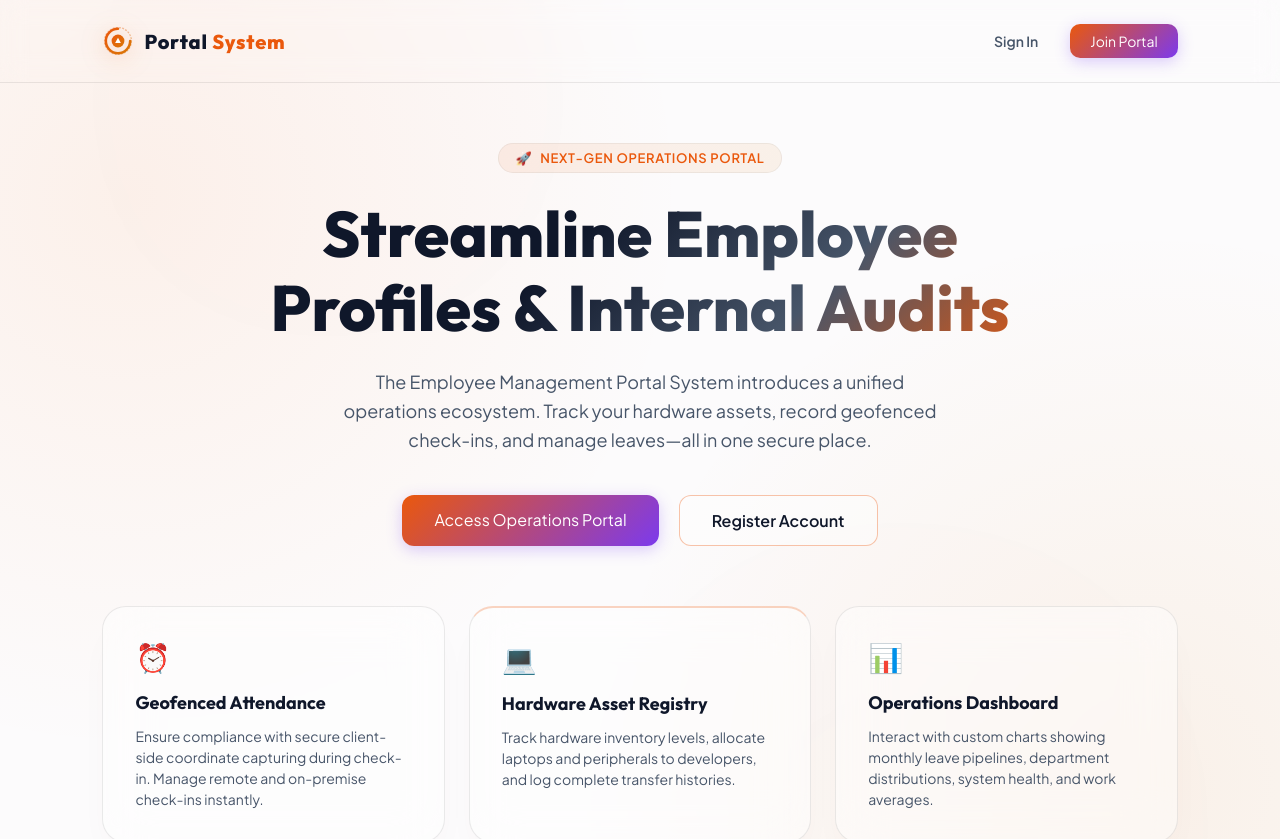
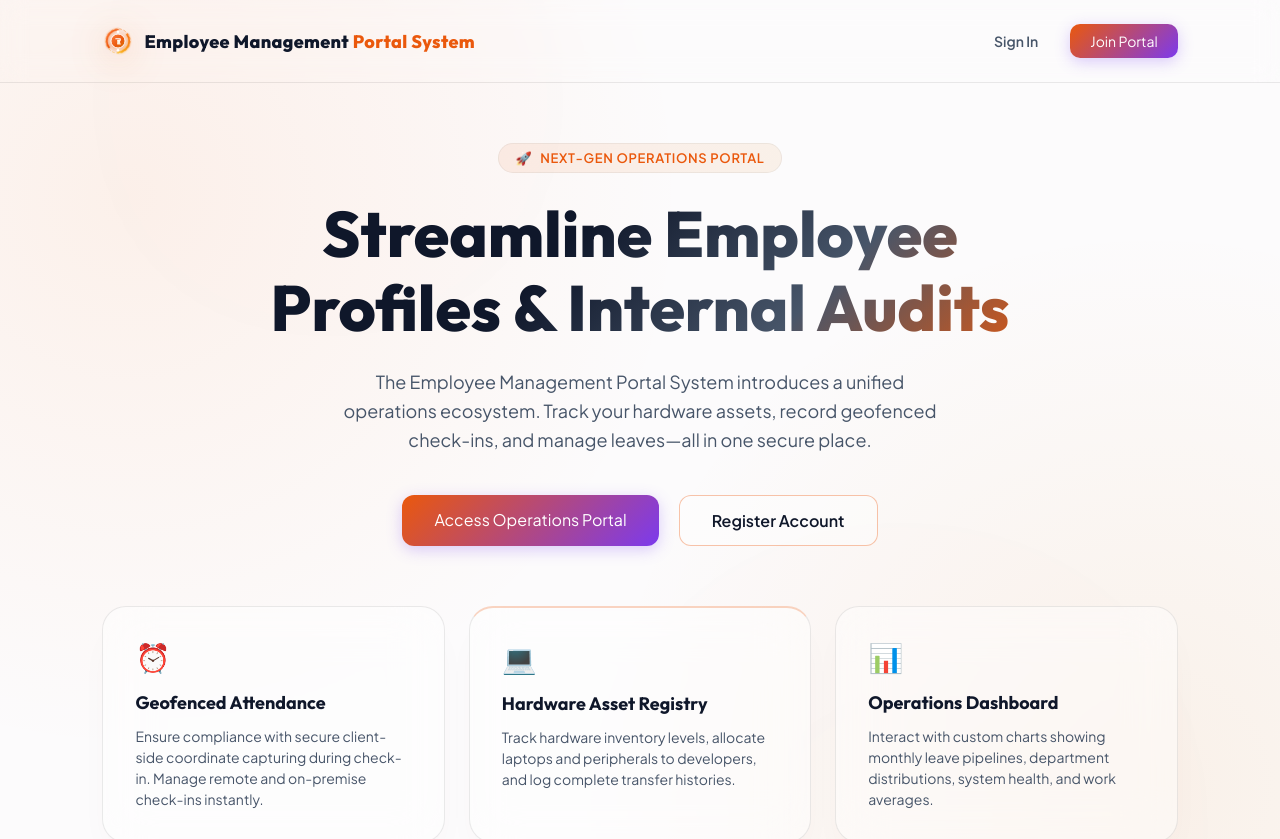
Before and after one commit to Rishigarg2118/project, a React (Vite) app in the folder I-soft-Project/frontend/: page / in a window 1280 px wide. Shown: the top 839 px of the page. Built offline with nearby package versions, Linux system fonts and the light colour scheme; no server answers.

Commit message:
feat: change brand labels to Employee Management Portal System and upgrade corporate logo design

```diff
--- a/I-soft-Project/frontend/src/components/Logo.jsx
+++ b/I-soft-Project/frontend/src/components/Logo.jsx
@@ -8,30 +8,92 @@ export default function Logo({ size = 32, style = {} }) {
       viewBox="0 0 100 100"
       fill="none"
       xmlns="http://www.w3.org/2000/svg"
-      style={{ display: 'inline-block', verticalAlign: 'middle', filter: 'drop-shadow(0 4px 12px rgba(234, 88, 12, 0.25))', ...style }}
+      style={{
+        display: 'inline-block',
+        verticalAlign: 'middle',
+        filter: 'drop-shadow(0 6px 18px rgba(234, 88, 12, 0.3))',
+        ...style
+      }}
     >
       <defs>
-        <linearGradient id="logoGrad" x1="0%" y1="0%" x2="100%" y2="100%">
-          <stop offset="0%" stopColor="var(--primary)" />
-          <stop offset="100%" stopColor="var(--secondary)" />
+        <linearGradient id="primaryGrad" x1="0%" y1="0%" x2="100%" y2="100%">
+          <stop offset="0%" stopColor="#ff7e40" />
+          <stop offset="60%" stopColor="#ea580c" />
+          <stop offset="100%" stopColor="#d97706" />
         </linearGradient>
+        <linearGradient id="accentGrad" x1="0%" y1="100%" x2="100%" y2="0%">
+          <stop offset="0%" stopColor="#fbbf24" />
+          <stop offset="100%" stopColor="#f97316" />
+        </linearGradient>
+        <linearGradient id="innerGrad" x1="0%" y1="0%" x2="0%" y2="100%">
+          <stop offset="0%" stopColor="#ffffff" />
+          <stop offset="100%" stopColor="#ffedd5" />
+        </linearGradient>
+        <filter id="glowEffect" x="-20%" y="-20%" width="140%" height="140%">
+          <feGaussianBlur stdDeviation="3" result="blur" />
+          <feComposite in="SourceGraphic" in2="blur" operator="over" />
+        </filter>
       </defs>
-      {/* Outer rotating/dotted track */}
-      <circle cx="50" cy="50" r="42" stroke="url(#logoGrad)" strokeWidth="4" strokeDasharray="6 4" opacity="0.4" />
 
-      {/* Bold main crescent track */}
+      {/* Hexagonal Tech Shield Base */}
       <path
-        d="M50 12C29.01 12 12 29.01 12 50C12 70.99 29.01 88 50 88C70.99 88 88 70.99 88 50"
-        stroke="url(#logoGrad)"
-        strokeWidth="8"
-        strokeLinecap="round"
+        d="M50 8L86 28V68L50 88L14 68V28L50 8Z"
+        fill="url(#primaryGrad)"
+        opacity="0.08"
+        stroke="url(#primaryGrad)"
+        strokeWidth="2"
       />
 
-      {/* Inner tech core sphere */}
-      <circle cx="50" cy="50" r="20" fill="url(#logoGrad)" />
+      {/* Outer Rotating Gear Ring */}
+      <circle
+        cx="50"
+        cy="50"
+        r="38"
+        stroke="url(#accentGrad)"
+        strokeWidth="2.5"
+        strokeDasharray="8 6"
+        opacity="0.65"
+      />
 
-      {/* Internal alignment triangle representing structures */}
-      <path d="M50 40 L59 56 L41 56 Z" fill="#fff" />
+      {/* Sleek Overlapping Dynamic Swishes (Tech Loops) */}
+      <path
+        d="M50 15C30.67 15 15 30.67 15 50C15 57.5 17.5 64.5 22 70"
+        stroke="url(#primaryGrad)"
+        strokeWidth="5"
+        strokeLinecap="round"
+        filter="url(#glowEffect)"
+      />
+      <path
+        d="M50 85C69.33 85 85 69.33 85 50C85 42.5 82.5 35.5 78 30"
+        stroke="url(#accentGrad)"
+        strokeWidth="5"
+        strokeLinecap="round"
+        filter="url(#glowEffect)"
+      />
+
+      {/* Central Integrated Core Badge */}
+      <circle
+        cx="50"
+        cy="50"
+        r="22"
+        fill="url(#primaryGrad)"
+        stroke="#ffffff"
+        strokeWidth="3"
+        style={{ filter: 'drop-shadow(0 4px 8px rgba(234, 88, 12, 0.4))' }}
+      />
+
+      {/* Modern abstract interlocking monogram inside the core */}
+      <path
+        d="M43 43H57V48H49V51H55V55H49V59H57"
+        stroke="url(#innerGrad)"
+        strokeWidth="3.5"
+        strokeLinecap="round"
+        strokeLinejoin="round"
+      />
+
+      {/* Floating Spark Nodes */}
+      <circle cx="50" cy="21" r="4" fill="#ffffff" style={{ filter: 'drop-shadow(0 0 5px #ffffff)' }} />
+      <circle cx="50" cy="79" r="4" fill="#ffffff" style={{ filter: 'drop-shadow(0 0 5px #ffffff)' }} />
     </svg>
   );
 }
--- a/I-soft-Project/frontend/src/components/Sidebar.jsx
+++ b/I-soft-Project/frontend/src/components/Sidebar.jsx
@@ -46,16 +46,16 @@ export default function Sidebar() {
         <h2
           style={{
             fontFamily: 'var(--font-head)',
-            fontSize: '18px',
+            fontSize: '14px',
             fontWeight: '800',
-            letterSpacing: '0.04em',
+            letterSpacing: '0.02em',
             background: 'linear-gradient(135deg, var(--text-primary) 30%, var(--text-secondary) 100%)',
             WebkitBackgroundClip: 'text',
             WebkitTextFillColor: 'transparent',
-            lineHeight: '1.2'
+            lineHeight: '1.3'
           }}
         >
-          Portal System
+          Employee Management<br />Portal System
         </h2>
       </div>
 
--- a/I-soft-Project/frontend/src/pages/Landing.jsx
+++ b/I-soft-Project/frontend/src/pages/Landing.jsx
@@ -30,8 +30,8 @@ export default function Landing() {
       }}>
         <div style={{ display: 'flex', alignItems: 'center', gap: '10px' }}>
           <Logo size={32} />
-          <span style={{ fontSize: '20px', fontWeight: '800', fontFamily: 'var(--font-head)', letterSpacing: '0.04em' }}>
-            Portal <span style={{ color: 'var(--primary)' }}>System</span>
+          <span style={{ fontSize: '18px', fontWeight: '800', fontFamily: 'var(--font-head)', letterSpacing: '0.02em' }}>
+            Employee Management <span style={{ color: 'var(--primary)' }}>Portal System</span>
           </span>
         </div>
 
```
